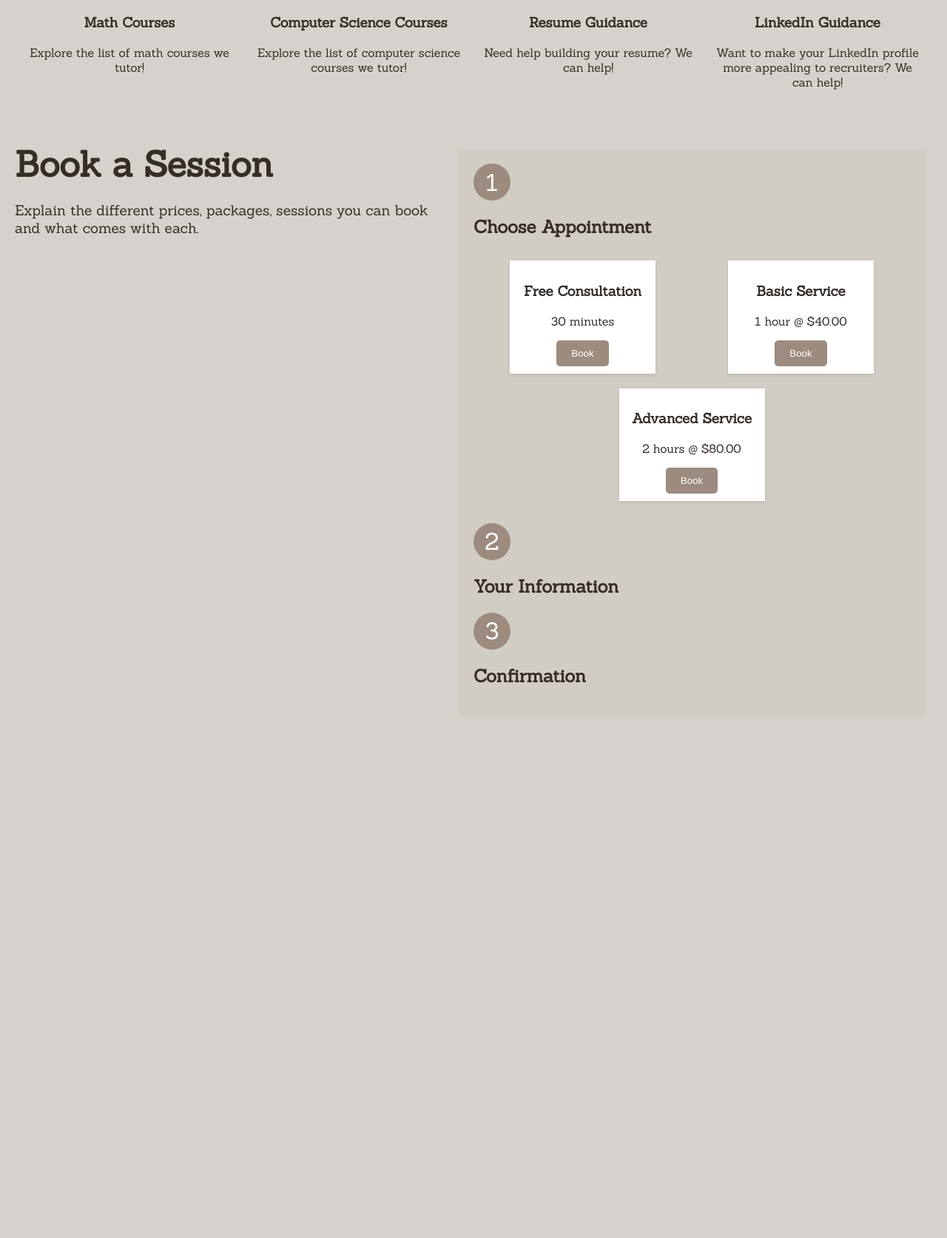
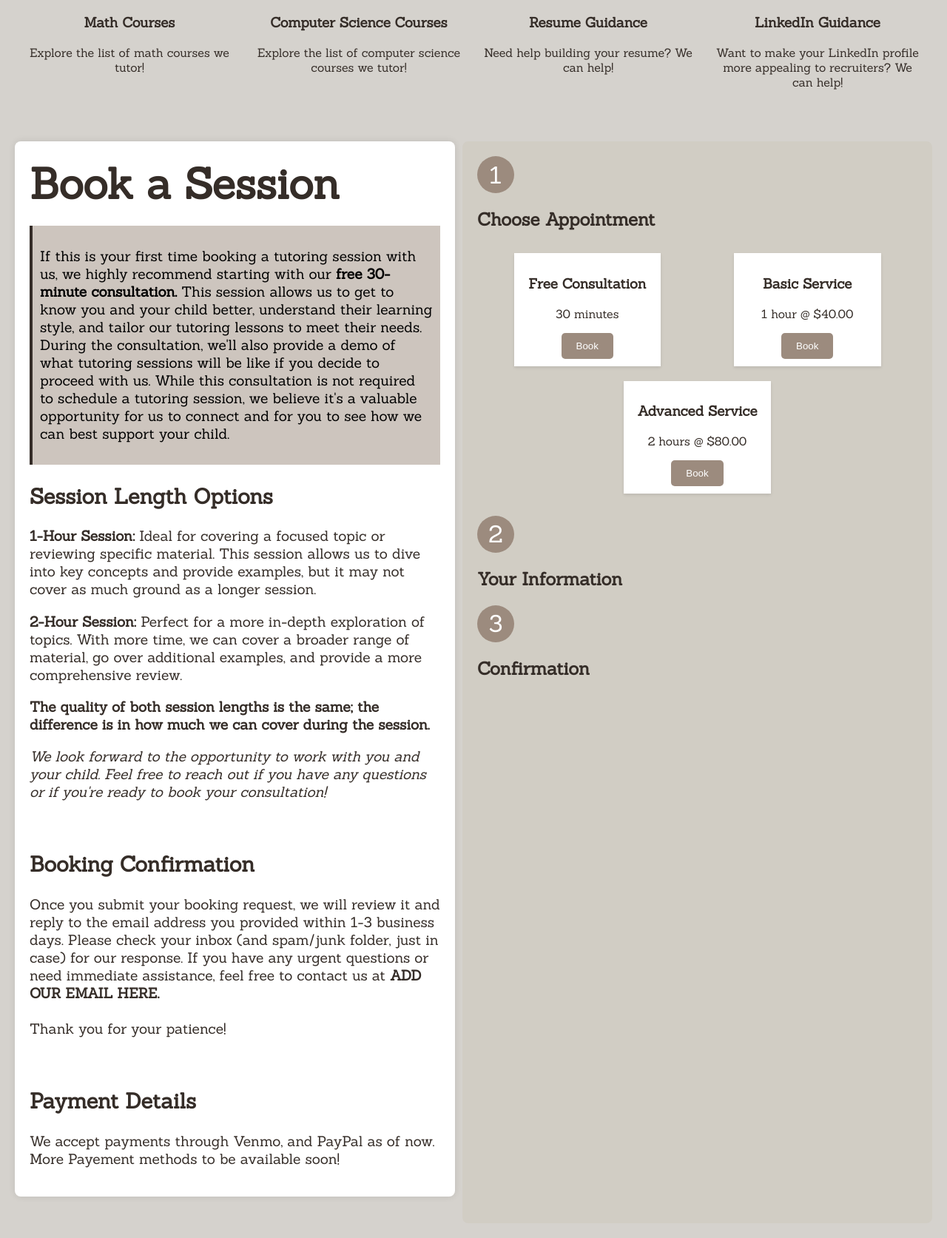
Before and after one commit to jtasonye/tutoring-snail, a Django app: page /home/ in a window 1280 px wide. Shown: the part 1147-2820 px from the top of the page at 74% size. Before the commit the page ends 2070 px from the top, so only its background shows below. Run offline with Django 4.2, Linux system fonts and the light colour scheme.

Commit message:
Booking details added

```diff
--- a/pages/templates/pages/aboutUs.html
+++ b/pages/templates/pages/aboutUs.html
@@ -1,7 +1,8 @@
 <body>
   {%load static%}
   <header class="header">
-    <div class="logo">The Tutoring Snail<link rel="stylesheet" href="https://fonts.googleapis.com/css?family=Audiowide">
+    <div class="logo">The Tutoring Snail</div>
+      <link href='https://fonts.googleapis.com/css?family=Sanchez' rel='stylesheet'>
       <link rel="stylesheet" href="{% static 'pages/styles.css' %}">
     </div>
     <nav class="nav-links">
--- a/pages/templates/pages/home.html
+++ b/pages/templates/pages/home.html
@@ -56,9 +56,47 @@
 
     <div id="booking-container">
         <div class="booking-section">
-            <h1>Book a Session</h1>
-            <p class="description">
-                Explain the different prices, packages, sessions you can book and what comes with each.
+            <div class="description">
+              <h1>Book a Session</h1>
+                <div class="highlight">
+                    <p>If this is your first time booking a tutoring session with us, we highly recommend starting with our <strong>free 30-minute consultation.</strong>
+                       This session allows us to get to know you and your child better, understand their learning style,
+                       and tailor our tutoring lessons to meet their needs. During the consultation, we'll also provide a
+                       demo of what tutoring sessions will be like if you decide to proceed with us. While this consultation
+                       is not required to schedule a tutoring session, we believe it's a valuable opportunity for us to connect
+                       and for you to see how we can best support your child.</p>
+                </div>
+                <div class="session">
+                    <h2>Session Length Options</h2>
+                    <p><strong>1-Hour Session:</strong>
+                        Ideal for covering a focused topic or reviewing specific material.
+                        This session allows us to dive into key concepts and provide examples,
+                        but it may not cover as much ground as a longer session.</p>
+                    <p><strong>2-Hour Session:</strong> Perfect for a more in-depth exploration of topics.
+                        With more time, we can cover a broader range of material, go over additional examples, and provide a
+                        more comprehensive review.</p>
+                    <p><strong>The quality of both session lengths is the same; the difference is in how much
+                        we can cover during the session.</strong></p>
+                </div>
+
+                <p class="note"><i>We look forward to the opportunity to work with you and your child.
+                        Feel free to reach out if you have any questions or if you're ready to book your consultation!</i></p>
+                  <br>
+                <div class="Booking-Confirmation">
+                  <h2>Booking Confirmation</h2>
+                  <p> Once you submit your booking request, we will review it and reply to the email address
+                      you provided within 1-3 business days. Please check your inbox (and spam/junk folder, just in case)
+                      for our response. If you have any urgent questions or need immediate assistance, feel free to
+                      contact us at <strong>ADD OUR EMAIL HERE.</strong>
+                      <br> <br>
+                      Thank you for your patience!</p>
+                </div>
+                  <br>
+                <div class="Payment">
+                  <h2>Payment Details</h2>
+                  <p> We accept payments through Venmo, and PayPal as of now. More Payement methods to be available soon!</p>
+                </div>
+              </div>
             </p>
         </div>
         <div class="form-section" id="form-section">
@@ -485,7 +523,8 @@
       flex: 1;
       padding: 20px;
       background-color: #d1cdc4;
-      margin: 10px;
+      margin-left: 10px;
+      border-radius: 8px;
   }
 
   h1 {
@@ -495,6 +534,22 @@
 
   .description {
       font-size: 1.2em;
+      margin: 0 auto;
+      padding: 20px;
+      background-color: #fff;
+      border-radius: 8px;
+      box-shadow: 0 0 10px rgba(0, 0, 0, 0.1);
+  }
+
+  .highlight {
+    background-color: rgba(156, 139, 126, 0.5); /* Adjusted for opacity */
+    border-left: 4px solid #352D28;
+    padding: 10px;
+    margin-bottom: 20px;
+  }
+
+  .highlight p {
+      color: black;
   }
 
   .form-step {
--- a/pages/templates/pages/index.html
+++ b/pages/templates/pages/index.html
@@ -7,7 +7,7 @@
 </head>
 <body>
   {% load static %}
-    <video autoplay muted class="video-background" id="backgroundVideo">
+    <video autoplay muted playsinline class="video-background" id="backgroundVideo">
         <source src="{% static 'pages/Chalkboard_Effect.mp4' %}" type="video/mp4">
         Your browser does not support the video tag.
     </video>
```
